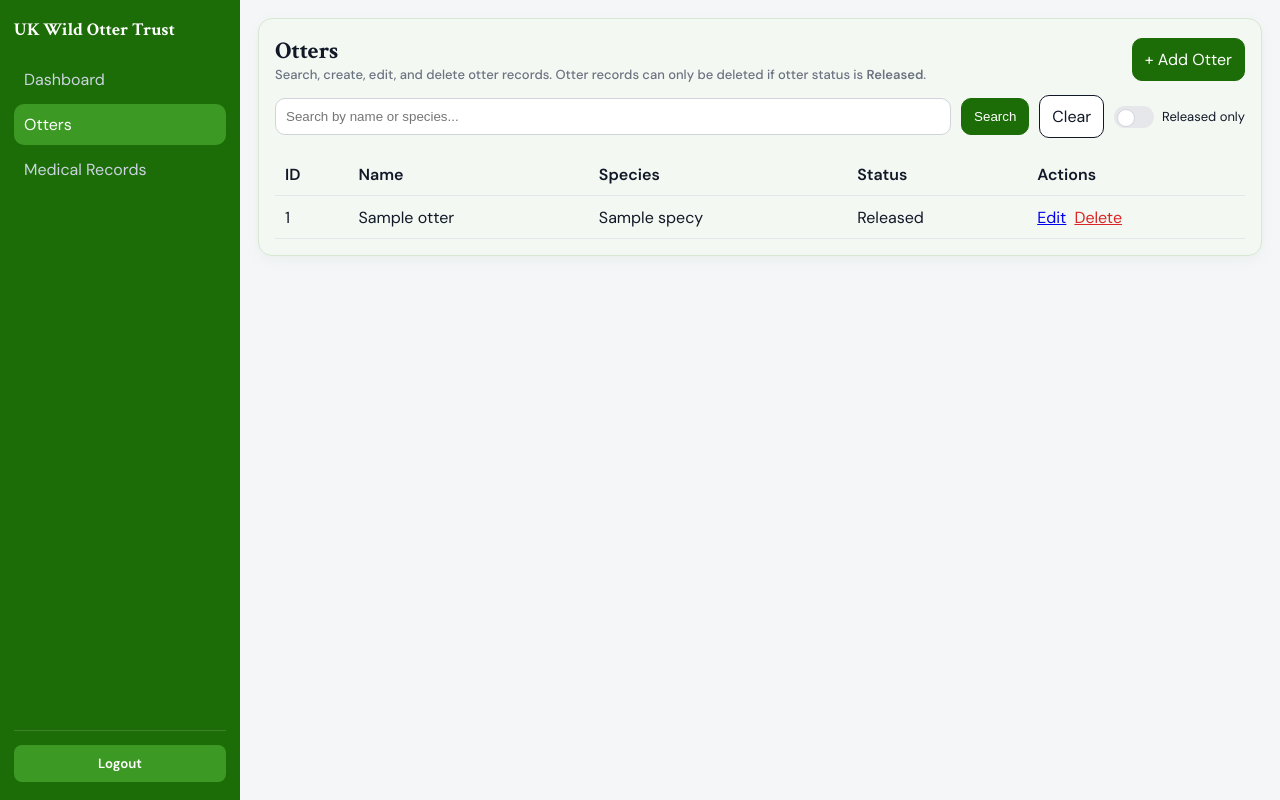
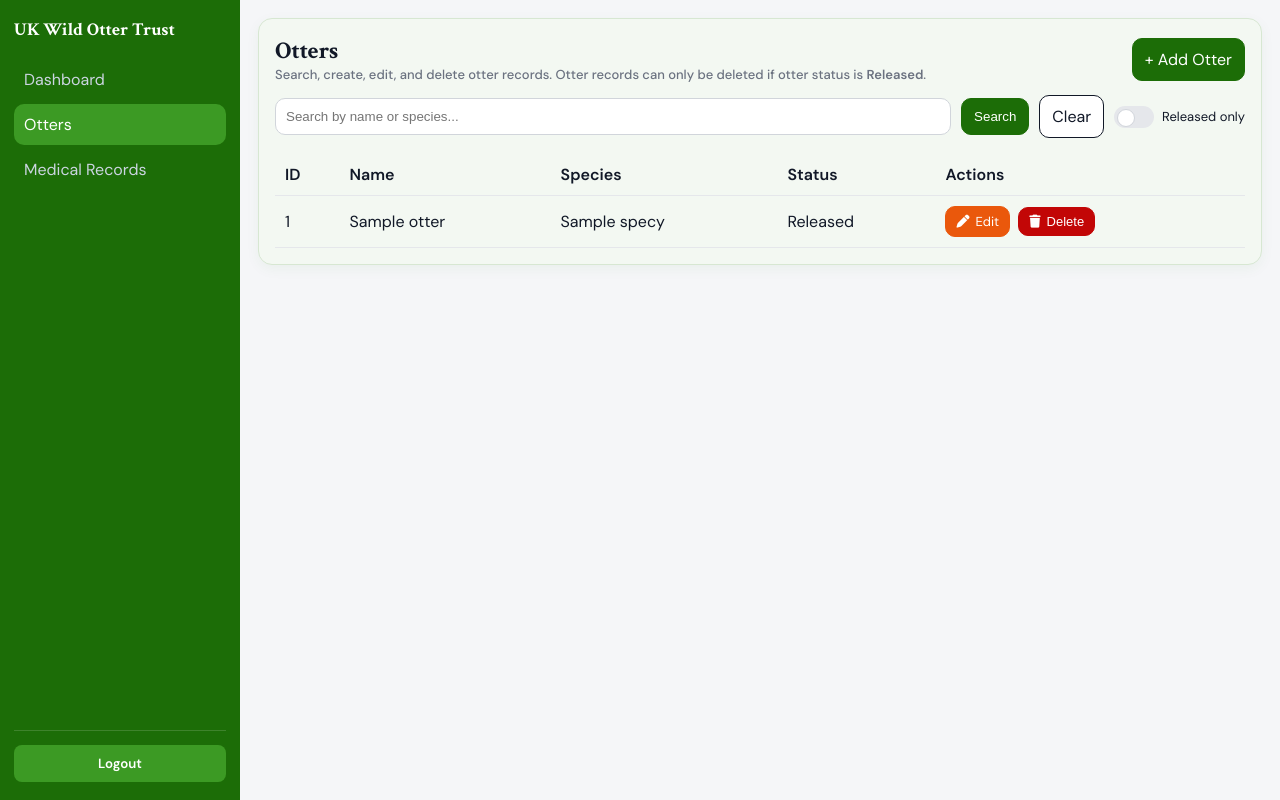
Before and after one commit to jddrtn/ukwot-app, a Django app: page /otters/ in a window 1280 px wide. Run offline with Django 5.2, Linux system fonts and the light colour scheme; a user stored in the database is signed in; tables that the repository leaves empty hold one stand-in row (values such as "Sample post").

Commit message:
Improved styling of edit/delete buttons

```diff
--- a/ukwot/static/css/base.css
+++ b/ukwot/static/css/base.css
@@ -181,17 +181,42 @@ p{
   font-size: 13px;
 }
 
-/* Delete button styled like a text link */
-.btn-danger-link{
-  background: none;
-  border: none;
-  color: #dc2626;
-  cursor: pointer;
-  padding: 0;
-  text-decoration: underline;
-  font: inherit;
-  line-height: inherit;
+
+
+/* Edit button (orange) */
+.btn.edit{
+  background: #ea580c;   /* darker orange */
+  border: 1px solid #ea580c;
+  color: #fff;
 }
+
+.btn.edit:hover{
+  background: #f56a21;   /* lighter on hover */
+  border-color: #f56a21;
+}
+
+/* Delete button (red) */
+.btn.delete{
+  background: #c20606;
+  border: 1px solid #c20606;
+  color: #fff;
+}
+
+.btn.delete:hover{
+  background: #de0707;
+  border-color: #de0707;
+}
+
+.action-buttons .btn{
+  padding: 6px 10px;
+  font-size: 13px;
+  display: inline-flex;
+  align-items: center;
+  gap: 6px; /* spacing between icon and text */
+}
+
+}
+
 
 /* ---------- Form layout ---------- */
 .form-grid{
--- a/ukwot/templates/dashboard/base.html
+++ b/ukwot/templates/dashboard/base.html
@@ -17,6 +17,9 @@
 
   <!-- Global / shared styles -->
   <link rel="stylesheet" href="{% static 'css/base.css' %}">
+
+<!-- Icons for buttons -->
+<link rel="stylesheet" href="https://cdnjs.cloudflare.com/ajax/libs/font-awesome/6.5.0/css/all.min.css">
 
   <!-- Dashboard layout styles -->
   <link rel="stylesheet" href="{% static 'css/layout.css' %}">
--- a/ukwot/templates/otters/otter_list.html
+++ b/ukwot/templates/otters/otter_list.html
@@ -37,17 +33,10 @@
     aria-label="Search otters by name or species"
   />
 
-      <!-- Search button -->
-      <button class="btn primary" type="submit" aria-label="Search otter records">
-        Search
-      </button>
+  <button class="btn primary" type="submit">Search</button>
 
-      <!-- Clear search -->
-      <a class="btn secondary" href="?sort={{ sort }}" aria-label="Clear otter search filters">
-        Clear
-      </a>
+  <a class="btn secondary" href="?sort={{ sort }}">Clear</a>
 
-      <!-- Released-only toggle -->
   <label class="toggle">
     <input
       type="checkbox"
@@ -102,7 +73,8 @@
 
  <td>
   <div class="action-buttons">
-    <a href="{% url 'otter_edit' o.pk %}" aria-label="Edit otter {{ o.name }}">
+    <a href="{% url 'otter_edit' o.pk %}" class="btn edit">
+      <i class="fa-solid fa-pen"></i>
       Edit
     </a>
 
@@ -110,16 +82,17 @@
       <form method="post"
             action="{% url 'otter_delete' o.pk %}"
             class="inline-form"
-            onsubmit="return confirmDelete('Delete {{ o.name }} (ID {{ o.otter_id }})? This cannot be undone.');"
-            aria-label="Delete otter {{ o.name }}">
+            onsubmit="return confirmDelete('Delete {{ o.name }} (ID {{ o.otter_id }})? This cannot be undone.');">
         {% csrf_token %}
-        <button type="submit" class="btn-danger-link" aria-label="Delete otter {{ o.name }}">
+        <button type="submit" class="btn delete">
+          <i class="fa-solid fa-trash"></i>
           Delete
         </button>
       </form>
     {% endif %}
   </div>
 </td>
+
         </tr>
       {% empty %}
         <tr>
```
Also changed, not shown: other parts of ukwot/templates/otters/otter_list.html (+12 -36 lines), ukwot/templates/medical_records/medical_record_list.html (+5 -8 lines). Lines whose indentation alone changed are shown as unchanged.
